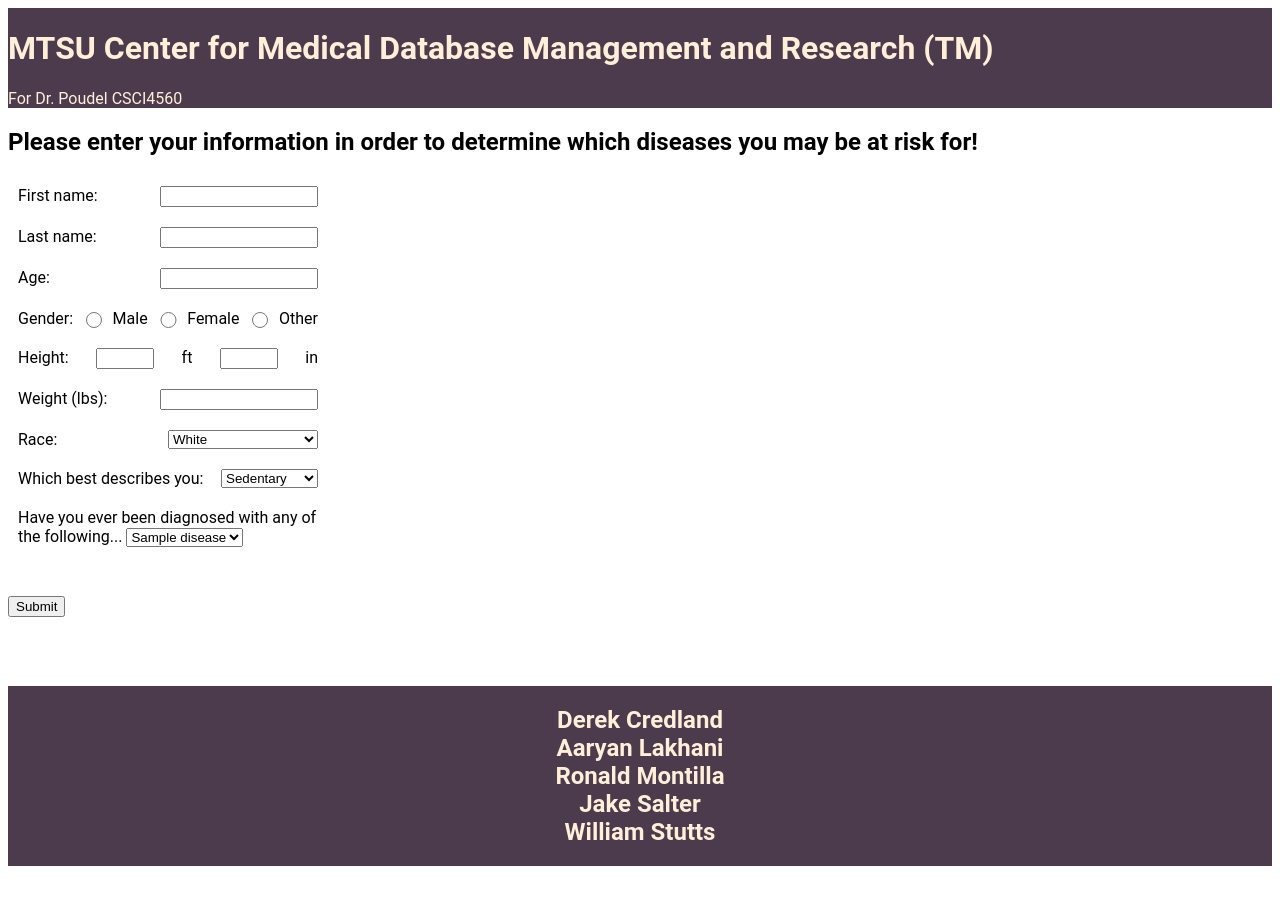
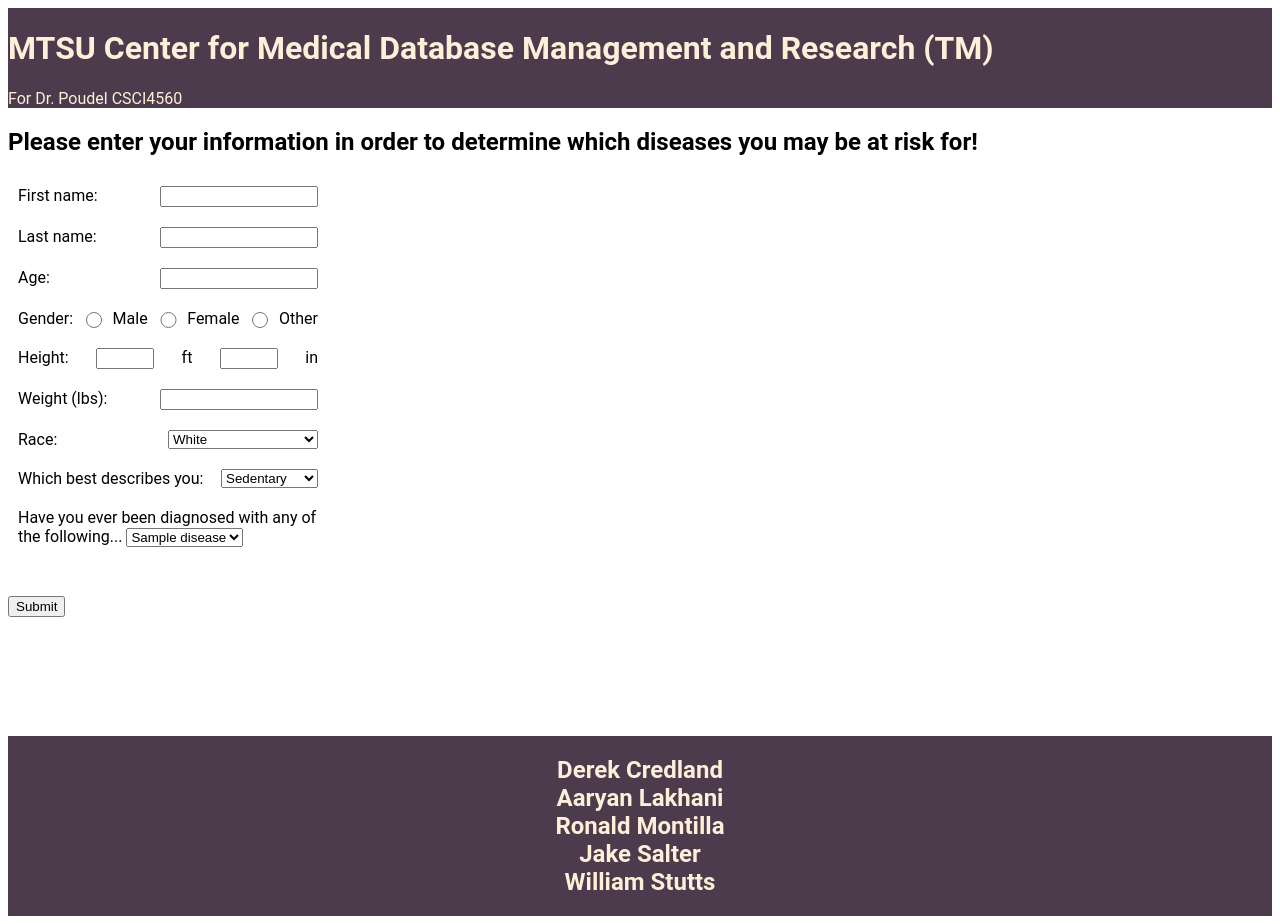
Before and after one commit to JakeSalter-Coder/Medical-Website, a Flask app: page / in a window 1280 px wide. Before the commit the page ends 866 px from the top, so only its background shows below. Run offline with Flask 3, Linux system fonts and the light colour scheme; tables that the repository leaves empty hold one stand-in row (values such as "Sample post"); parts of the project's set-up code (start-up, migrations or seed data) failed here and were passed over; some libraries are stand-ins or nearby versions.

Commit message:
Styling updated

```diff
--- a/static/style.css
+++ b/static/style.css
@@ -11,7 +11,7 @@ header h1, aside {
 }
 
 body {
-    min-height: 100vh;
+    min-height: 100%;
     display: flex;
     flex-direction: column;
 }
@@ -24,7 +24,7 @@ div {
 }
 
 footer {
-    margin-top: auto;
+    margin-top: 50px;
     background: #4C3B4D;
     text-align: center;
 }
```
